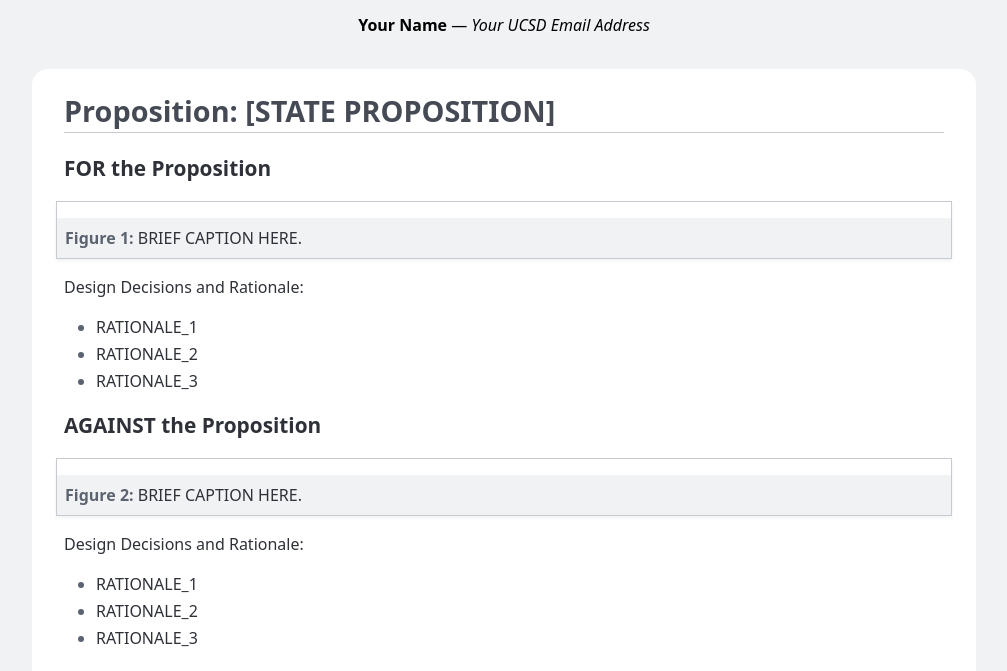
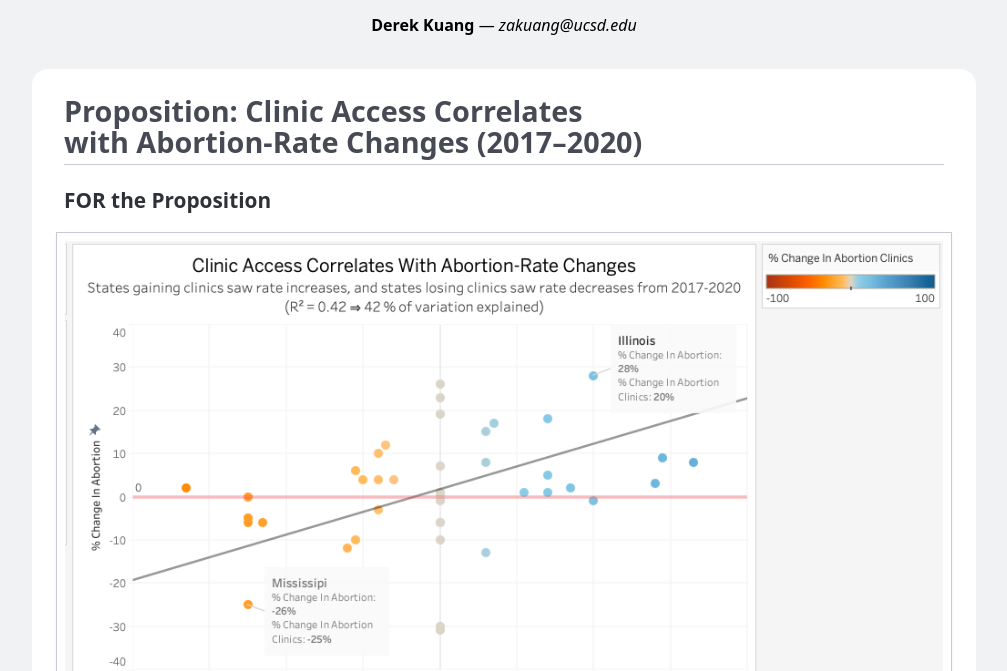
Before and after one commit to derekkuang/lab1-dsc106, a plain HTML site: page project2_dsc106/index.html in a window 1280 px wide. Shown: the part 290-961 px from the top of the page, without its empty margins (136-1143 px from the left). Drawn offline with Linux system fonts and the light colour scheme.

Commit message:
finish for visualization

```diff
--- a/project2_dsc106/index.html
+++ b/project2_dsc106/index.html
@@ -136,6 +136,19 @@
           }
         }
       }
+
+      figure img {
+        max-width: 100%;
+        height: auto;
+        display: block;
+        margin-left: auto;
+        margin-right: auto;
+      }
+
+      figure > figcaption, p, li {
+        word-break: break-word;
+        overflow-wrap: anywhere;
+      }
     </style>
   </head>
 
@@ -146,26 +159,28 @@
         Persuasive or Deceptive Visualization?
       </h1>
 
-      <p><strong>Your Name</strong> — <em>Your UCSD Email Address</em></p>
+      <p><strong>Derek Kuang</strong> — <em>zakuang@ucsd.edu</em></p>
     </header>
 
     <main>
-      <h2>Proposition: [STATE PROPOSITION]</h2>
+      <h2>Proposition: Clinic Access Correlates with Abortion-Rate Changes (2017–2020)</h2>
 
       <section>
         <h3>FOR the Proposition</h3>
 
         <figure>
-          <img src="IMAGE_FILENAME" alt="">
-          <figcaption>BRIEF CAPTION HERE.</figcaption>
+          <img src="for_visualization.png" alt="">
+          <figcaption>Each point represents a state’s percentage change in clinic count (orange = loss, blue = gain, gray = no change) versus its percentage change in abortion rate from 2017 to 2020. The bold trend line (R² = 0.42) highlights a clear positive association: states losing clinics generally saw rate declines, and those gaining clinics saw rate increases.</figcaption>
         </figure>
 
         <p>Design Decisions and Rationale:</p>
 
         <ul>
-          <li>RATIONALE_1</li>
-          <li>RATIONALE_2</li>
-          <li>RATIONALE_3</li>
+          <li>Prominent Trend Line (Score -1): A thick regression line dominates the view, making the upward clinic→rate relationship immediately obvious</li>
+          <li>Diverging Color Ramp (Score –1): Orange for clinic losses and blue for gains exaggerates left/right clusters, with gray for no-change points to avoid drawing attention to the neutral zone.
+
+          </li>
+          <li>R² in Subtitle (Score +1): "R² = 0.42 ⇒ 42% explained" under the title lends faux-scientific heft, explicitly quantifying the strength of the clinic–rate association and reinforcing the relationship up front.</li>
         </ul>
       </section>
 
```
Also changed, not shown: project2_dsc106/for_visualization.png (added).
